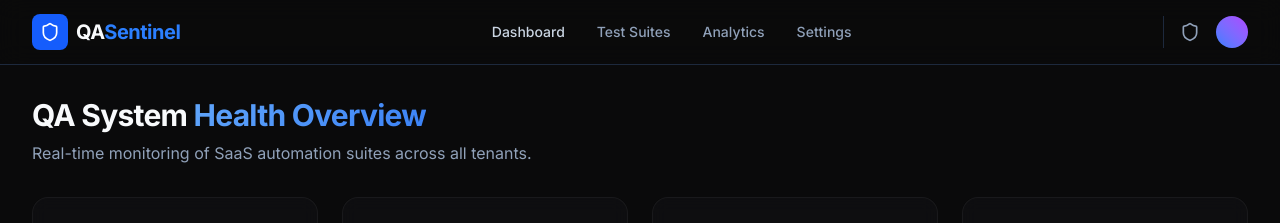
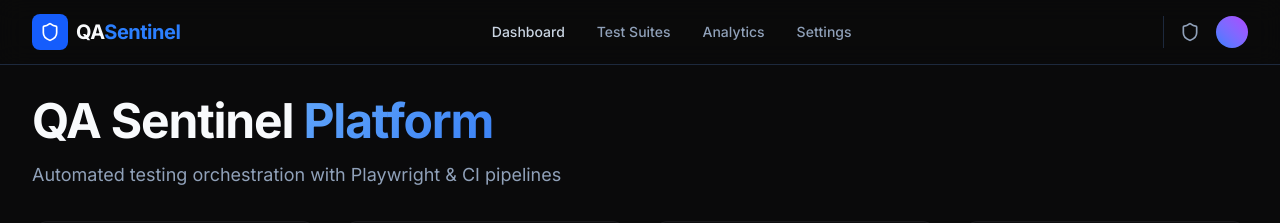
Before and after one commit to josemanuelsuarez110/qa-sentinel-platform, a Next.js app in the folder frontend/: page / in a window 1280 px wide. Shown: the top 223 px of the page. Built offline with nearby package versions, Linux system fonts and the light colour scheme; no server answers; the database is empty.

Commit message:
docs: update platform branding and description

```diff
--- a/frontend/src/app/layout.tsx
+++ b/frontend/src/app/layout.tsx
@@ -8,8 +8,8 @@
 });
 
 export const metadata: Metadata = {
-  title: "QA Sentinel Dashboard",
-  description: "Enterprise QA Automation Platform",
+  title: "QA Sentinel Platform",
+  description: "Automated testing orchestration with Playwright & CI pipelines",
 };
 
 export default function RootLayout({
--- a/frontend/src/app/page.tsx
+++ b/frontend/src/app/page.tsx
@@ -58,11 +58,11 @@
       <div className="max-w-7xl mx-auto px-4 sm:px-6 lg:px-8 py-8 space-y-8">
         {/* Hero Section */}
         <section>
-          <h1 className="text-3xl font-bold font-display tracking-tight">
-            QA System <span className="gradient-text">Health Overview</span>
+          <h1 className="text-4xl font-bold font-display tracking-tight lg:text-5xl">
+            QA Sentinel <span className="gradient-text">Platform</span>
           </h1>
-          <p className="text-slate-400 mt-2">
-            Real-time monitoring of SaaS automation suites across all tenants.
+          <p className="text-slate-400 mt-4 text-lg max-w-2xl">
+            Automated testing orchestration with Playwright & CI pipelines
           </p>
         </section>
 
```
